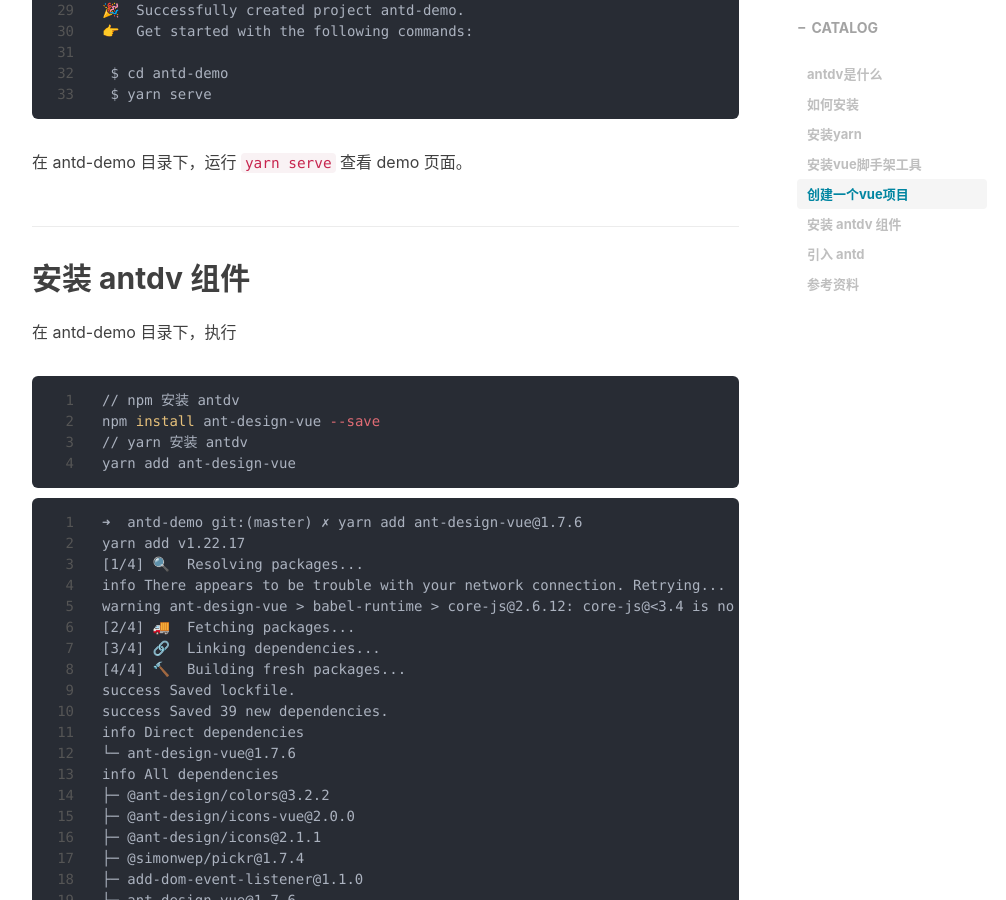
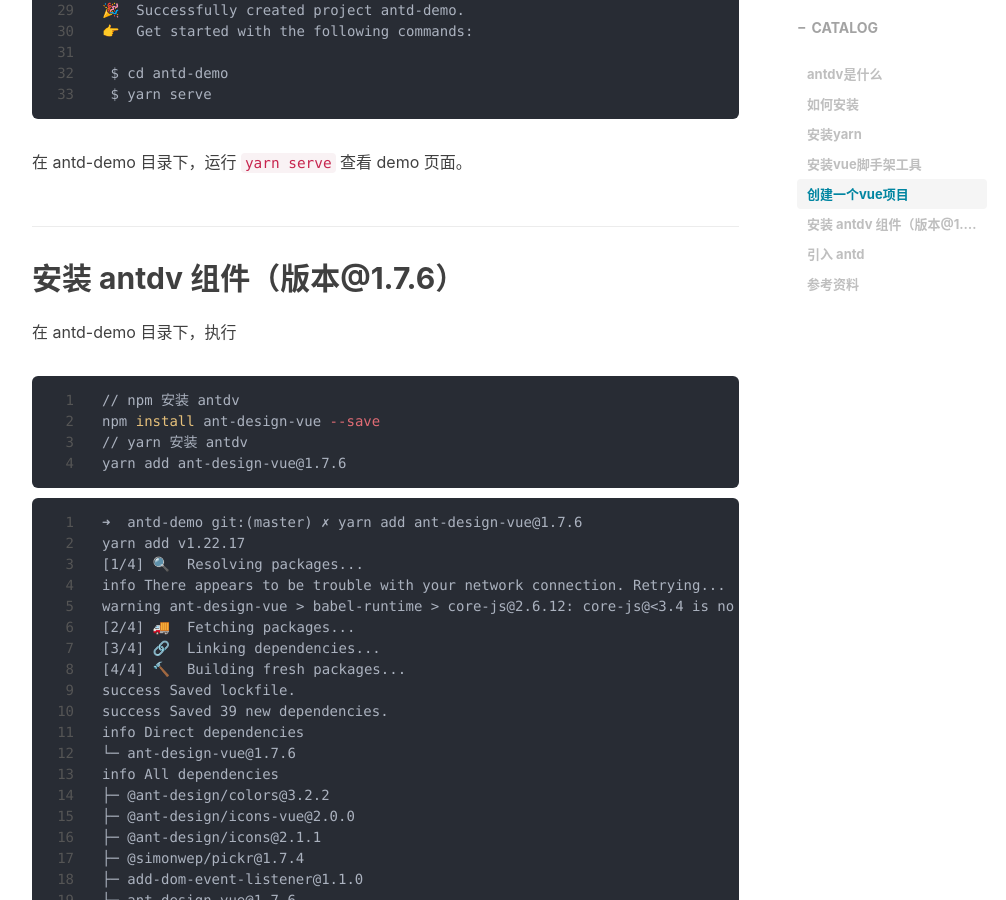
Before and after one commit to tongg112/tongg112.github.io, a Jekyll site: the page built from _posts/2021-07-05-antdv-note.md, in a window 1280 px wide and 900 px high, scrolled down 2979 px. Shown: the whole window, without its empty margins (233-1239 px from the left). Built offline with Jekyll 4.4.1, drawn with Linux system fonts in a browser that asks for light colours; nearby versions of some CDN libraries; comment, search, counter and statistics services are not loaded; some of the changed text lies outside the part shown.

Commit message:
antdv-note: 更新antdv安装版本

````diff
--- a/_posts/2021-07-05-antdv-note.md
+++ b/_posts/2021-07-05-antdv-note.md
@@ -61,7 +61,7 @@
 vue create antd-demo
 ```
 
-选择 vue2 版本，使用 yarn 安装
+选择 `vue2` 版本，使用 yarn 安装（antdv 的 1.7.6 版本，不支持最新的 vue3）
 
 ```
 Vue CLI v5.0.4
@@ -109,7 +109,7 @@
 
 在 antd-demo 目录下，运行 `yarn serve` 查看 demo 页面。
 
-## 安装 antdv 组件
+## 安装 antdv 组件（版本@1.7.6）
 
 在 antd-demo 目录下，执行
 
@@ -117,7 +117,7 @@
 // npm 安装 antdv
 npm install ant-design-vue --save
 // yarn 安装 antdv
-yarn add ant-design-vue
+yarn add ant-design-vue@1.7.6
 ```
 
 ```shell
````
